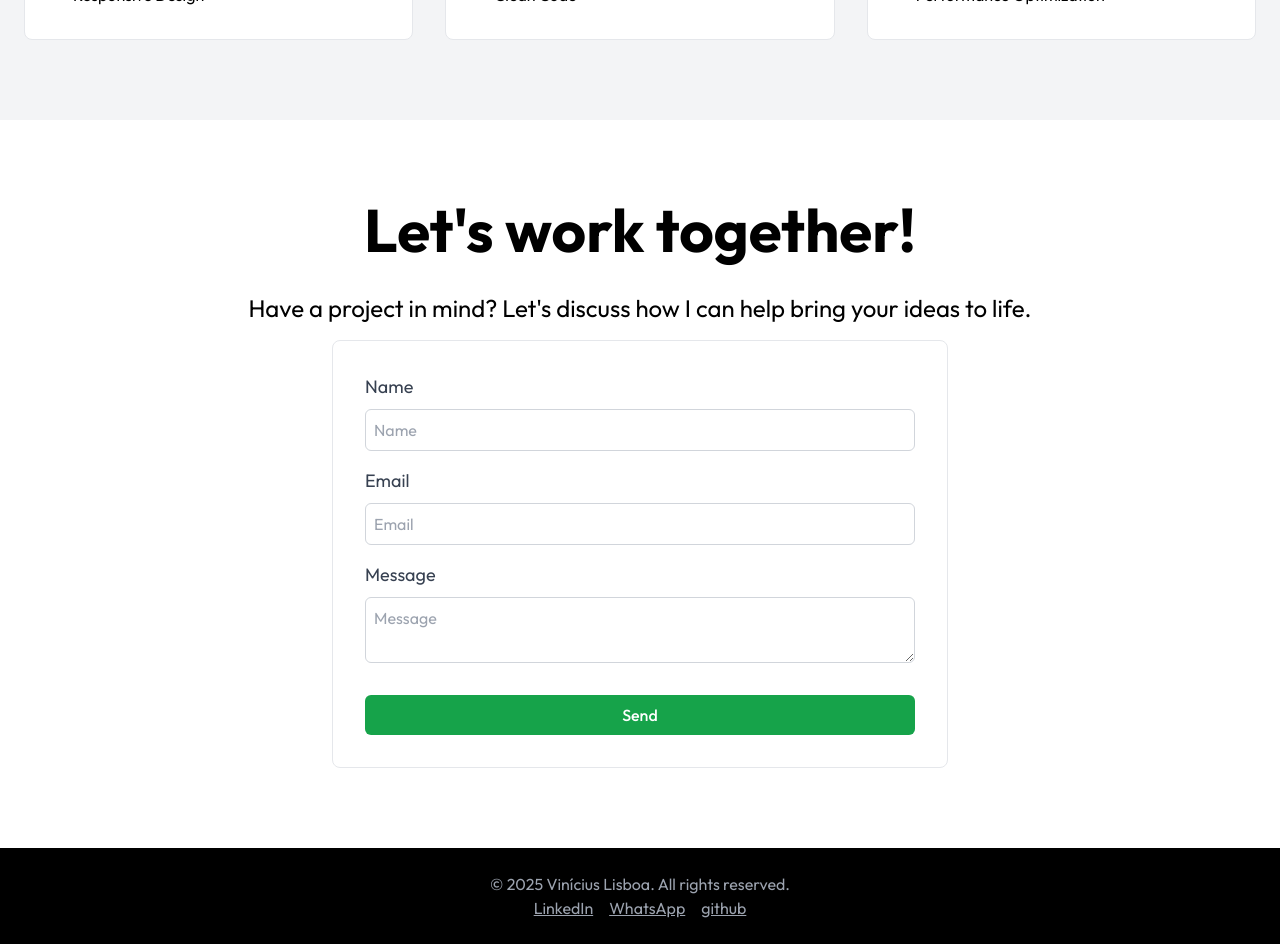
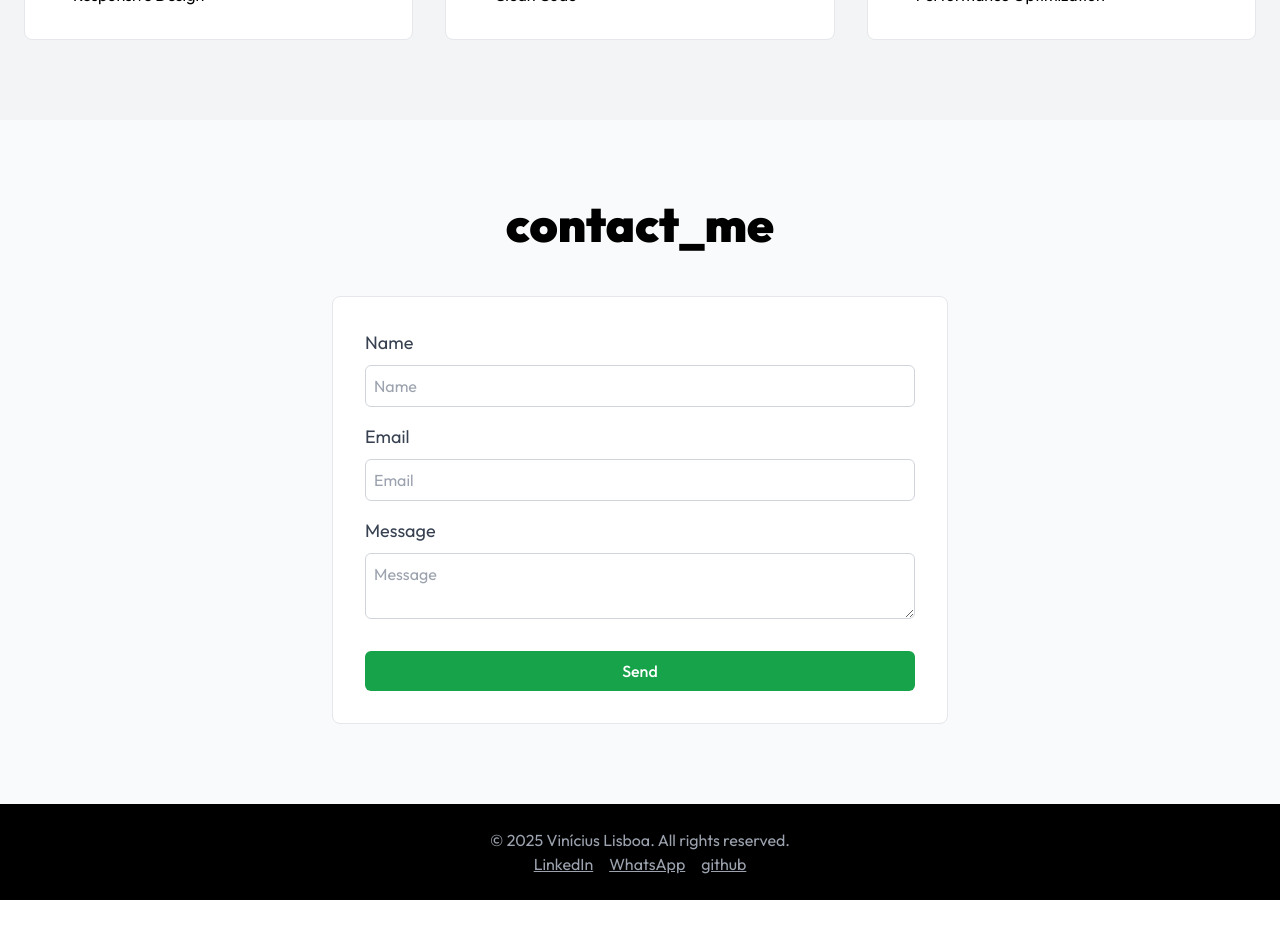
Before and after one commit to ViniciusLisboa07/ViniciusLisboa07.github.io, a Next.js app: page / in a window 1280 px wide. Shown: the part 2900-3844 px from the top of the page. After the commit the page ends 3800 px from the top, so only its background shows below. Built offline with nearby package versions, Linux system fonts and the light colour scheme.

Commit message:
feat: implement contact form with email sending functionality using EmailJS, including loading and success/error states

```diff
--- a/app/components/Contact.tsx
+++ b/app/components/Contact.tsx
@@ -2,49 +2,125 @@
 
 import { motion } from "framer-motion"
 import { useTranslation } from 'react-i18next'
+import { useState, FormEvent } from "react"
+import emailjs from '@emailjs/browser'
 
 export default function Contact() {
   const { t } = useTranslation()
+  const [loading, setLoading] = useState(false)
+  const [success, setSuccess] = useState(false)
+  const [error, setError] = useState(false)
+  const [formData, setFormData] = useState({
+    name: '',
+    email: '',
+    message: ''
+  })
+
+  const handleChange = (e) => {
+    const { name, value } = e.target
+    setFormData(prev => ({ ...prev, [name]: value }))
+  }
+
+  const handleSubmit = async (e: FormEvent<HTMLFormElement>) => {
+    e.preventDefault()
+
+    setLoading(true)
+    setSuccess(false)
+    setError(false)
+
+    try {
+      const result = await emailjs.send(
+        'service_i0ycpfg',
+        'template_88p9v9r',
+        {
+          from_name: formData.name,
+          from_email: formData.email,
+          message: formData.message,
+          to_email: 'viniciuslisboa1001@gmail.com'
+        },
+        'IUxuM6orB8i84GUZ7'
+      )
+
+      console.log('Email enviado!', result.text)
+      setSuccess(true)
+      setFormData({ name: '', email: '', message: '' })
+    } catch (error) {
+      console.error('Erro ao enviar:', error)
+      setError(true)
+    } finally {
+      setLoading(false)
+    }
+  }
 
   return (
-    <section id="contact" className="py-20">
-      <div className="container mx-auto px-6 text-center">
-        <motion.h2
-          initial={{ opacity: 0, y: 20 }}
-          whileInView={{ opacity: 1, y: 0 }}
-          transition={{ duration: 0.5 }}
-          className="text-6xl font-bold mb-8"
+    <section id="contact" className="py-20 bg-gray-50">
+      <div className="container mx-auto px-6">
+        <h2 className="text-4xl md:text-5xl font-black mb-12 text-center">{t('contact_me')}</h2>
+        <div className="flex justify-center">
+          <form
+            onSubmit={handleSubmit}
+            className="flex flex-col gap-4 bg-white p-8 border border-gray-200 rounded-lg w-full md:w-1/2"
           >
-          {t('work_together')}
-        </motion.h2>
-        <motion.div
-          initial={{ opacity: 0, y: 20 }}
-          whileInView={{ opacity: 1, y: 0 }}
-          transition={{ duration: 0.5, delay: 0.2 }}
-          className="space-y-4"
-        >
-          <p className="text-2xl">
-            {t('have_a_project_in_mind')}
-          </p>
-
-          <div className="flex justify-center">
-            <form className="flex flex-col gap-4 bg-white p-8 border border-gray-200 rounded-lg w-1/2">
             <div className="flex flex-col gap-2 text-left">
               <label htmlFor="name" className="text-lg text-gray-700">{t('name')}</label>
-                <input type="text" id="name" placeholder={t('name')} className="border border-gray-300 rounded-md p-2" />
+              <input
+                type="text"
+                id="name"
+                name="name"
+                value={formData.name}
+                onChange={handleChange}
+                placeholder={t('name')}
+                className="border border-gray-300 rounded-md p-2"
+                required
+              />
             </div>
             <div className="flex flex-col gap-2 text-left">
               <label htmlFor="email" className="text-lg text-gray-700">{t('email')}</label>
-                <input type="email" id="email" placeholder={t('email')} className="border border-gray-300 rounded-md p-2" />
+              <input
+                type="email"
+                id="email"
+                name="email"
+                value={formData.email}
+                onChange={handleChange}
+                placeholder={t('email')}
+                className="border border-gray-300 rounded-md p-2"
+                required
+              />
             </div>
             <div className="flex flex-col gap-2 text-left">
               <label htmlFor="message" className="text-lg text-gray-700">{t('message')}</label>
-                <textarea id="message" placeholder={t('message')} className="border border-gray-300 rounded-md p-2" />
+              <textarea
+                id="message"
+                name="message"
+                value={formData.message}
+                onChange={handleChange}
+                placeholder={t('message')}
+                className="border border-gray-300 rounded-md p-2"
+                required
+              />
             </div>
-              <button type="submit" className="bg-green-600 text-white px-6 py-2 rounded-md font-medium hover:bg-green-700 transition-colors inline-block mt-4">{t('send')}</button>
+
+            <button
+              type="submit"
+              disabled={loading}
+              className="bg-green-600 text-white px-6 py-2 rounded-md font-medium hover:bg-green-700 transition-colors inline-block mt-4 disabled:bg-gray-400"
+            >
+              {loading ? t('sending') : t('send')}
+            </button>
+
+            {success && (
+              <div className="mt-4 p-2 bg-green-100 text-green-800 rounded">
+                {t('message_sent')}
+              </div>
+            )}
+
+            {error && (
+              <div className="mt-4 p-2 bg-red-100 text-red-800 rounded">
+                {t('message_error')}
+              </div>
+            )}
           </form>
         </div>
-        </motion.div>
       </div>
     </section>
   )
--- a/package.json
+++ b/package.json
@@ -10,6 +10,7 @@
     "deploy": "gh-pages -d out --nojekyll"
   },
   "dependencies": {
+    "@emailjs/browser": "^4.4.1",
     "class-variance-authority": "^0.7.1",
     "clsx": "^2.1.1",
     "framer-motion": "^12.0.6",
```
Also changed, not shown: 1 other file (tests, documents, lock files or other folders). Lines whose indentation alone changed are shown as unchanged.
